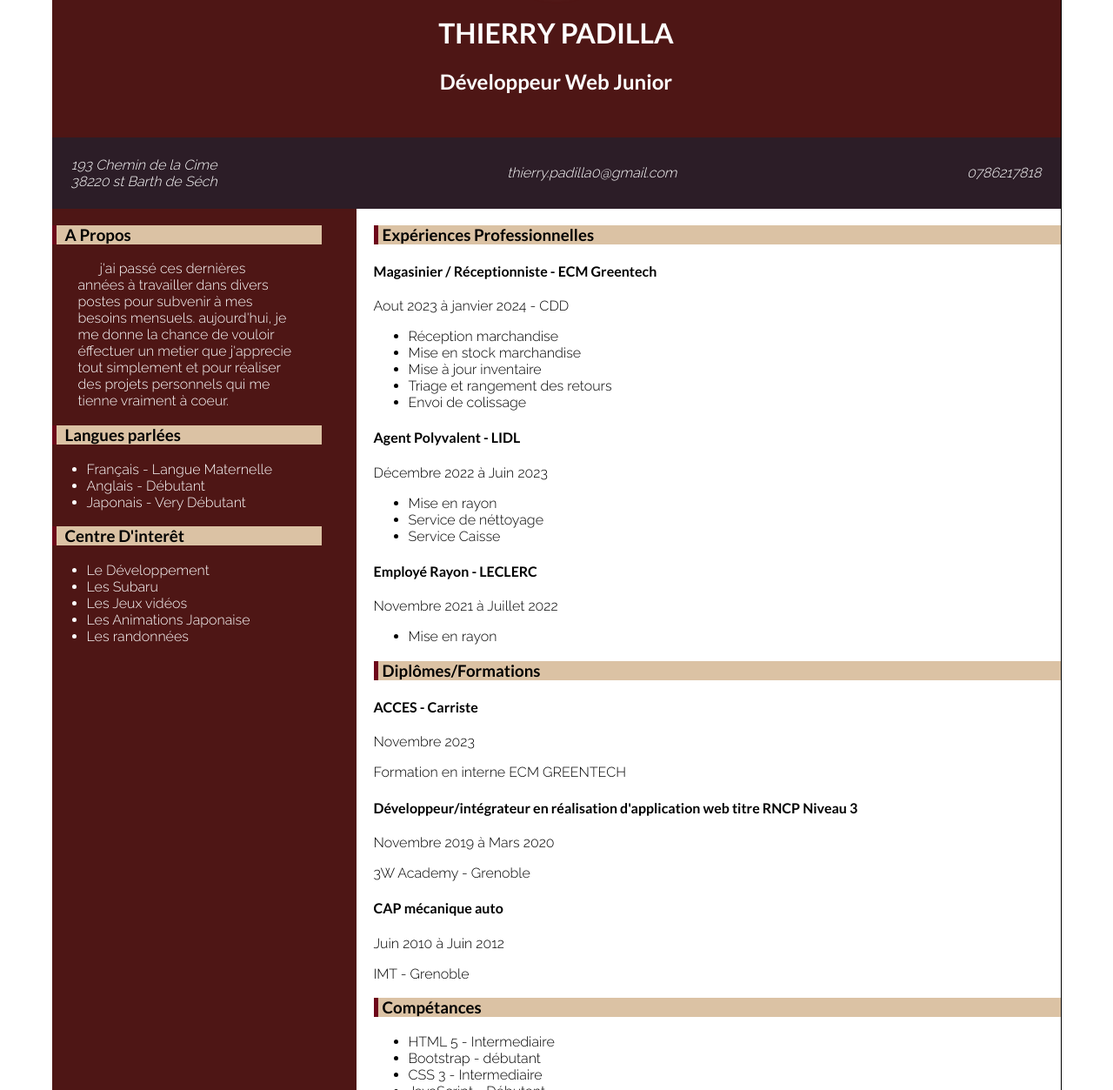
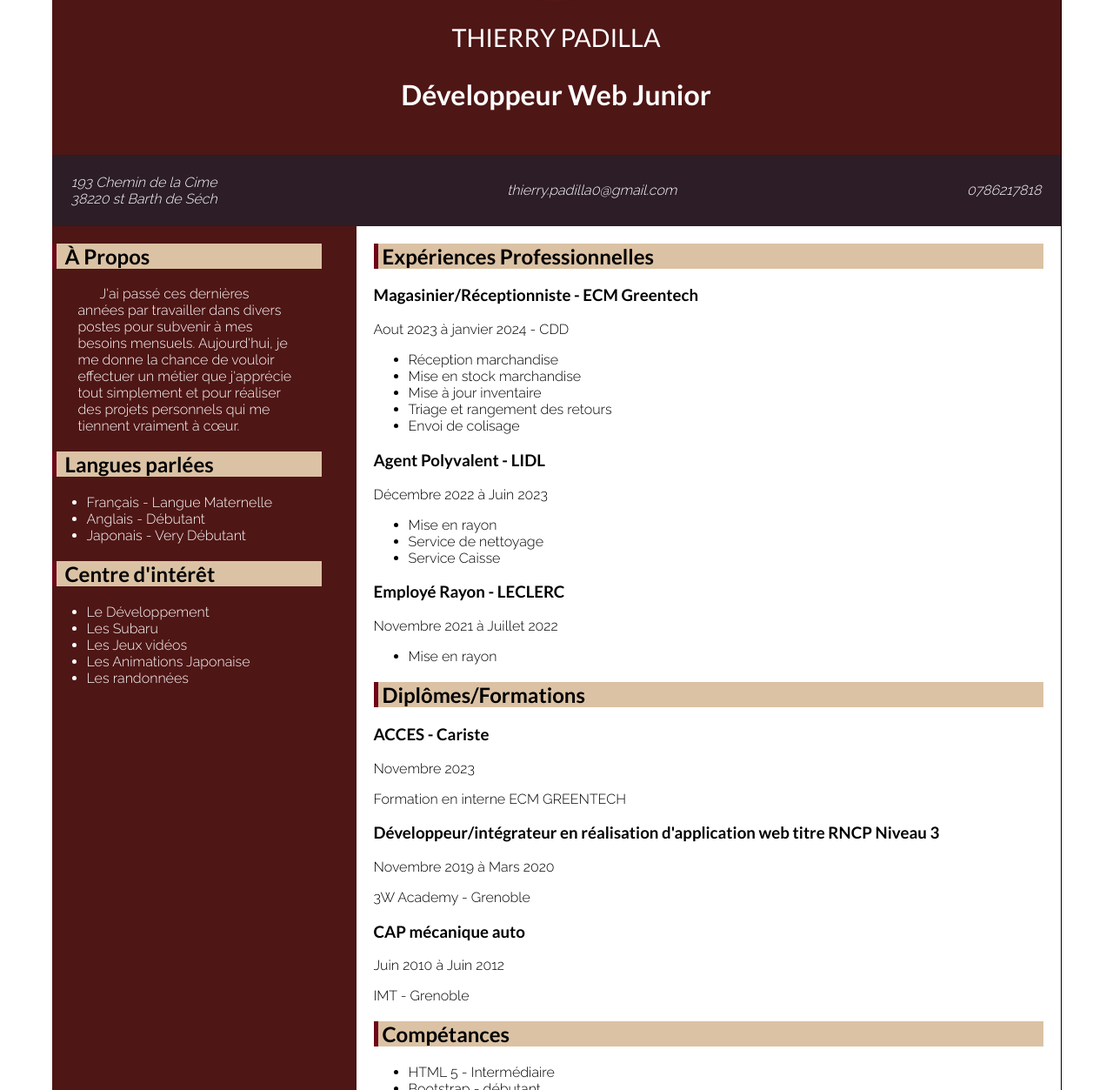
Before and after one commit to Akasukino/porfolio, a plain HTML site: page index.html in a window 1280 px wide. Shown: the part 187-1440 px from the top of the page at 87% size. Drawn offline with Linux system fonts and the light colour scheme; files whose address does not match are found by name.

Commit message:
LastUpdate

```diff
--- a/assets/css/main.css
+++ b/assets/css/main.css
@@ -23,7 +23,7 @@
 }
 
 /** Ajouts de polices dans la page web  **/
-h1,h2,h3,h4{
+h1,h2,h3{
     font-family: "Lato", sans-serif;
     font-weight: 700;
     font-style: normal;
@@ -54,17 +54,19 @@ header img{
     height: 150px;
     margin-top: 30px;
 }
-header h2{
+header h1{
     margin-bottom: 50px;
+}
+header p{
+    font-size: 1.8em;
+    font-family: "Lato", sans-serif;
+    font-weight: 400;
+    font-style: normal;
 }
 /*********************************************** Corps de la page web   *************************************************/
 /** création du grid dans le body  **/
 body{
     margin: 0 auto;
-    display: grid;
-    justify-content: center;
-}
-main{
     display: grid;
     width: 100%;
     height: 100%;
@@ -78,7 +80,9 @@ main{
     min-width: 1160px;
     border-right: 1px solid black;
 }
-
+main{
+    grid-area: main;
+}
 /** Réglages param de address  **/
 address{
     display: flex;
@@ -98,21 +102,23 @@ address a:hover{
 }
 
 /** Ajout de la font Family Lato-bold dans le H1 **/
-h3{
+h2{
     padding-left: 5px;
     background-color: #dbc2a4;
     border-left:5px solid #6D071A;;
     color: black;
 }
-section h3:hover{
-    background-color:#6D071A;
+
+section h2:hover{
+    border-right: 5px solid #6D071A;
 }
 
+/** Parti Aside  **/
 aside{
     padding: 0 40px 0 0;
     grid-area: aside;
 }
-aside h3 {
+aside h2 {
     padding:0 10px;
 }
 aside p {
@@ -120,13 +126,15 @@ aside p {
     text-indent: 25px;
 }
 
+/** Parti Section  **/
 section{
-    margin: 0 0 0 20px;
+    margin: 0 20px 0 20px;
 }
+
 /*********************************************** Pied de la page web   *************************************************/
 footer{
-    grid-area: foot;
     text-align: center;
+    grid-area:foot;
 }
 footer small{
     display: block;
--- a/index.html
+++ b/index.html
@@ -12,6 +12,25 @@
     <link rel="stylesheet" href="assets/css/main.css">
 </head>
 <body>
+    <header>
+
+        <!-- Image de profil -->
+        <a href="https://as1.ftcdn.net/v2/jpg/05/66/26/98/1000_F_566269813_8VisUzV5qqdN7nQ7De4FcVEVxnRuKh2E.jpg" target="_blank">
+            <img src="assets/img/monkey.jpg" alt="Photo de Thierry Padilla">
+        </a>
+
+        <!-- Titre et sous titre de la page -->
+        <p>THIERRY PADILLA</p>
+        <h1>Développeur Web Junior</h1>
+
+        <!-- Adresse personnel -->
+        <address>
+            <a href="https://maps.app.goo.gl/M85tCeQebgwPQfdB7" target="_blank" >193 Chemin de la Cime <br> 38220 st Barth de Séch</a>
+            <a href="mailto:thierry.padilla0@gmail.com">thierry.padilla0@gmail.com</a>
+            <a href="tel:+33786217818">0786217818</a>
+        </address>
+
+    </header>
     <!-- Corps de la page web avec :
         - Header :
             - Titre + Adresse
@@ -29,41 +48,20 @@
         - un Footer :
             - Liens et icones réseaux sociaux
     -->
-    <main>
-            <!-- Tête de Pages avec information d'adresse personnel-->
-        <header>
-
-            <!-- Image de profil -->
-            <a href="https://as1.ftcdn.net/v2/jpg/05/66/26/98/1000_F_566269813_8VisUzV5qqdN7nQ7De4FcVEVxnRuKh2E.jpg" target="_blank">
-                <img src="assets/img/monkey.jpg" alt="Photo de Thierry Padilla">
-            </a>
-
-            <!-- Titre et sous titre de la page -->
-            <h1>THIERRY PADILLA</h1>
-            <h2>Développeur Web Junior</h2>
-
-            <!-- Adresse personnel -->
-            <address>
-                <a href="https://maps.app.goo.gl/M85tCeQebgwPQfdB7" target="_blank" >193 Chemin de la Cime <br> 38220 st Barth de Séch</a>
-                <a href="mailto:thierry.padilla0@gmail.com">thierry.padilla0@gmail.com</a>
-                <a href="tel:+33786217818">0786217818</a>
-            </address>
-
-        </header>
     <aside>
 
         <!-- Div A Propos-->
         <div class="about">
-                <h3>A Propos</h3>
+            <h2>À Propos</h2>
             <p>
-                    j'ai passé ces dernières années à travailler dans divers postes pour subvenir à mes besoins mensuels. aujourd'hui, je me donne la chance de vouloir éffectuer un metier que
-                    j'apprecie tout simplement et pour réaliser des projets personnels qui me tienne vraiment à coeur. <br>
+                J'ai passé ces dernières années par travailler dans divers postes pour subvenir à mes besoins mensuels.
+                Aujourd'hui, je me donne la chance de vouloir effectuer un métier que j'apprécie tout simplement et pour réaliser des projets personnels qui me tiennent vraiment à cœur. <br>
             </p>
         </div>
 
         <!-- Div listes de Langues Parlées -->
         <div class="language_spoken">
-                <h3>Langues parlées</h3>
+            <h2>Langues parlées</h2>
             <ul>
                 <li>Français - Langue Maternelle</li>
                 <li>Anglais - Débutant</li>
@@ -73,7 +71,7 @@
 
         <!-- Div listes Centre D'interet-->
         <div class="centerOfInterest">
-                <h3>Centre D'interêt</h3>
+            <h2>Centre d'intérêt</h2>
             <ul>
                 <li>Le Développement</li>
                 <li>Les Subaru</li>
@@ -83,34 +81,37 @@
             </ul>
         </div>
     </aside>
+    <main>
+            <!-- Tête de Pages avec information d'adresse personnel-->
+
 
         <!-- Section Vie Profesionnelle -->
         <section>
 
             <!-- Div Exp professionnelles avec des listes -->
             <div>
-                <h3>Expériences Professionnelles</h3>
-                <h4>Magasinier / Réceptionniste - ECM Greentech</h4>
+                <h2>Expériences Professionnelles</h2>
+                <h3>Magasinier/Réceptionniste - ECM Greentech</h3>
                 <p>Aout 2023 à janvier 2024 - CDD </p>
                 <ul>
                     <li>Réception marchandise</li>
                     <li>Mise en stock marchandise</li>
                     <li>Mise à jour inventaire</li>
                     <li>Triage et rangement des retours</li>
-                    <li>Envoi de colissage</li>
+                    <li>Envoi de colisage</li>
                 </ul>
             </div>
             <div>
-                <h4>Agent Polyvalent - LIDL</h4>
+                <h3>Agent Polyvalent - LIDL</h3>
                 <p>Décembre 2022 à Juin 2023</p>
                 <ul>
                     <li>Mise en rayon</li>
-                    <li>Service de néttoyage</li>
+                    <li>Service de nettoyage</li>
                     <li>Service Caisse</li>
                 </ul>
             </div>
             <div>
-                <h4>Employé Rayon - LECLERC</h4>
+                <h3>Employé Rayon - LECLERC</h3>
                 <p>Novembre 2021 à Juillet 2022</p>
                 <ul>
                     <li>Mise en rayon</li>
@@ -119,29 +120,29 @@
 
             <!-- Div sur les diplômes et formations -->
             <div>
-                <h3>Diplômes/Formations</h3>
-                <h4>ACCES - Carriste</h4>
+                <h2>Diplômes/Formations</h2>
+                <h3>ACCES - Cariste</h3>
                 <p>Novembre 2023</p>
                 <p>Formation en interne ECM GREENTECH</p>
             </div>
             <div>
-                <h4>Développeur/intégrateur en réalisation d'application web titre RNCP Niveau 3</h4>
+                <h3>Développeur/intégrateur en réalisation d'application web titre RNCP Niveau 3</h3>
                 <p>Novembre 2019 à Mars 2020</p>
                 <p>3W Academy - Grenoble</p>
             </div>
             <div>
-                <h4>CAP mécanique auto</h4>
+                <h3>CAP mécanique auto</h3>
                 <p>Juin 2010 à Juin 2012</p>
                 <p>IMT - Grenoble</p>
             </div>
 
             <!-- Div sur les compétances apprises -->
             <div>
-                <h3>Compétances</h3>
+                <h2>Compétances</h2>
                 <ul>
-                    <li>HTML 5 - Intermediaire</li>
+                    <li>HTML 5 - Intermédiaire</li>
                     <li>Bootstrap - débutant</li>
-                    <li>CSS 3 - Intermediaire</li>
+                    <li>CSS 3 - Intermédiaire</li>
                     <li>JavaScript - Débutant</li>
                     <li>Jquery - Débutant</li>
                     <li>PHP - Débutant</li>
@@ -154,6 +155,7 @@
         </section>
 
         <!-- Pied de page Liens + Icones réseaux sociaux -->
+    </main>
     <footer>
 
         <!-- Lien + Icone Linkedin -->
@@ -172,8 +174,7 @@
         </a>
 
         <!-- Commentaire fin de page -->
-            <small>Last Update : 27/04/2024</small>
+        <small>Last Update : 29/04/2024</small>
     </footer>
-    </main>
 </body>
 </html>
```
Lines whose indentation alone changed are shown as unchanged.
